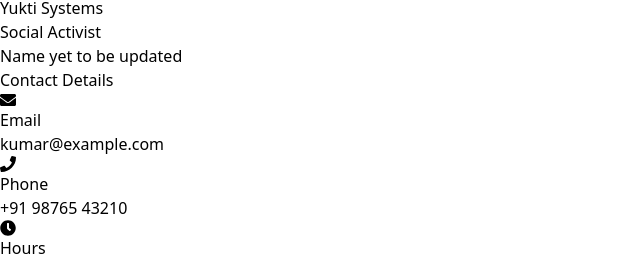
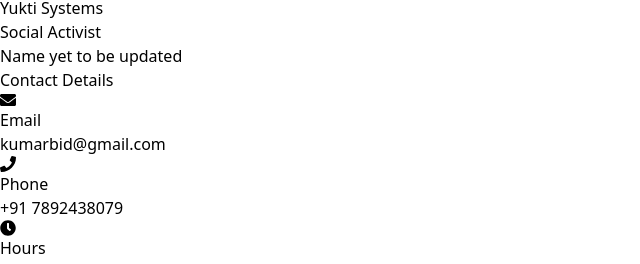
Before and after one commit to SimonLeo28/devfolio, a React (Vite) app: page / in a window 1280 px wide. Shown: the part 2472-2736 px from the top of the page, without its empty margins (0-640 px from the left). Built offline with nearby package versions, Linux system fonts and the light colour scheme; no server answers.

Commit message:
Editted contact details in the footer

```diff
--- a/src/Contact.jsx
+++ b/src/Contact.jsx
@@ -60,14 +60,14 @@
               <FaEnvelope className="text-purple-400 mt-1 flex-shrink-0" />
               <div>
                 <p className="font-medium">Email</p>
-                <p className="text-gray-300">kumar@example.com</p>
+                <p className="text-gray-300">kumarbid@gmail.com</p>
               </div>
             </div>
             <div className="flex items-start gap-3">
               <FaPhone className="text-purple-400 mt-1 flex-shrink-0" />
               <div>
                 <p className="font-medium">Phone</p>
-                <p className="text-gray-300">+91 98765 43210</p>
+                <p className="text-gray-300">+91 7892438079</p>
               </div>
             </div>
             <div className="flex items-start gap-3">
```
